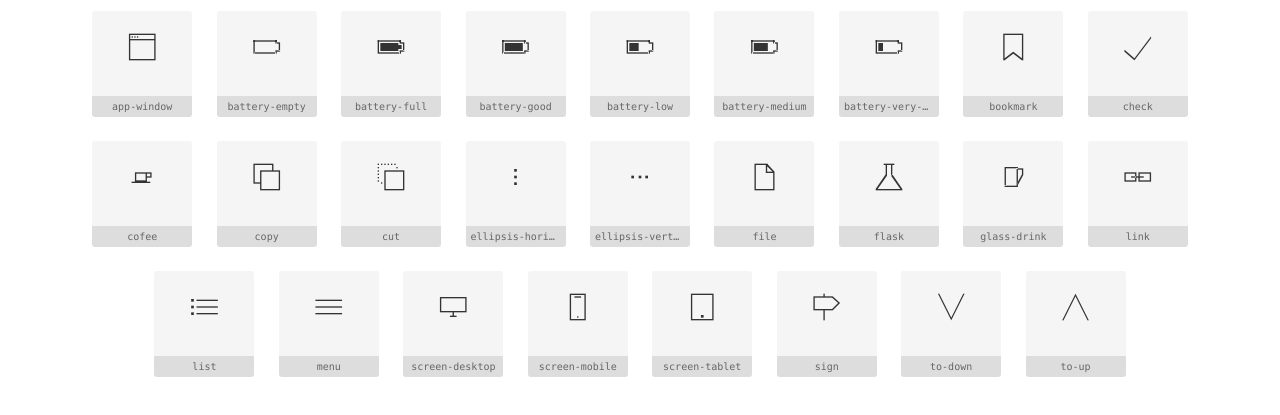
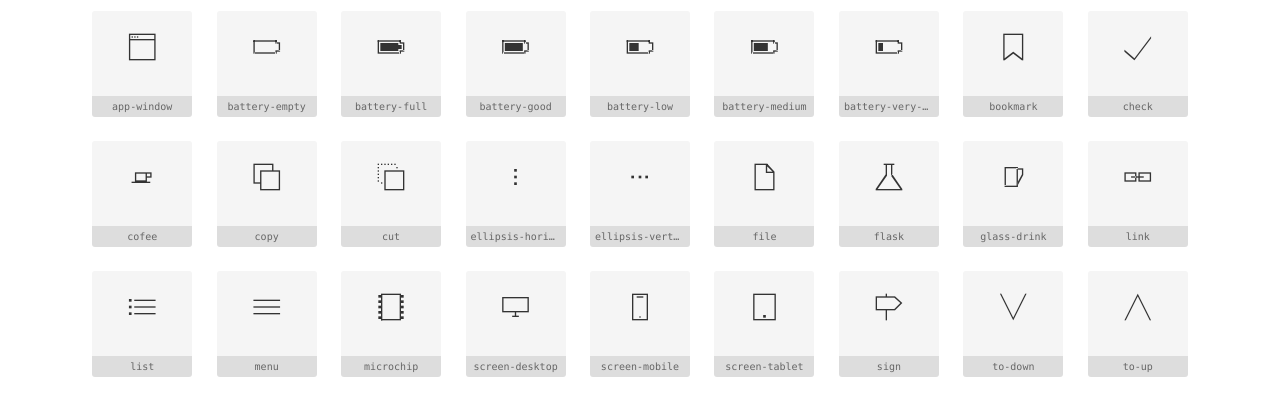
Before and after one commit to stellar-labs/icon-strike, a website: page docs/index.html in a window 1280 px wide. Shown: the part 89-504 px from the top of the page. Drawn offline with Linux system fonts and the light colour scheme.

Commit message:
added icon microchip

```diff
--- a/docs/icons.css
+++ b/docs/icons.css
@@ -1,10 +1,10 @@
 @font-face {
     font-family: "icons";
-    src: url("./icons.eot?79c5bce2e83e7fce5e42b0966be52ed7?#iefix") format("embedded-opentype"),
-url("./icons.woff2?79c5bce2e83e7fce5e42b0966be52ed7") format("woff2"),
-url("./icons.woff?79c5bce2e83e7fce5e42b0966be52ed7") format("woff"),
-url("./icons.ttf?79c5bce2e83e7fce5e42b0966be52ed7") format("truetype"),
-url("./icons.svg?79c5bce2e83e7fce5e42b0966be52ed7#icons") format("svg");
+    src: url("./icons.eot?c3d3780e1b648e9685f3727b88446743?#iefix") format("embedded-opentype"),
+url("./icons.woff2?c3d3780e1b648e9685f3727b88446743") format("woff2"),
+url("./icons.woff?c3d3780e1b648e9685f3727b88446743") format("woff"),
+url("./icons.ttf?c3d3780e1b648e9685f3727b88446743") format("truetype"),
+url("./icons.svg?c3d3780e1b648e9685f3727b88446743#icons") format("svg");
 }
 
 i {
@@ -82,21 +82,24 @@ i[class^="icon-"]:before, i[class*=" icon-"]:before {
 .icon-menu:before {
     content: "\f114";
 }
-.icon-screen-desktop:before {
+.icon-microchip:before {
     content: "\f115";
 }
-.icon-screen-mobile:before {
+.icon-screen-desktop:before {
     content: "\f116";
 }
-.icon-screen-tablet:before {
+.icon-screen-mobile:before {
     content: "\f117";
 }
-.icon-sign:before {
+.icon-screen-tablet:before {
     content: "\f118";
 }
-.icon-to-down:before {
+.icon-sign:before {
     content: "\f119";
 }
-.icon-to-up:before {
+.icon-to-down:before {
     content: "\f11a";
 }
+.icon-to-up:before {
+    content: "\f11b";
+}
--- a/docs/index.html
+++ b/docs/index.html
@@ -54,11 +54,11 @@
 
         @font-face {
     font-family: "icons";
-    src: url("./icons.eot?51b0f5a7f4a25e6150284e70fcd996bb?#iefix") format("embedded-opentype"),
-url("./icons.woff2?51b0f5a7f4a25e6150284e70fcd996bb") format("woff2"),
-url("./icons.woff?51b0f5a7f4a25e6150284e70fcd996bb") format("woff"),
-url("./icons.ttf?51b0f5a7f4a25e6150284e70fcd996bb") format("truetype"),
-url("./icons.svg?51b0f5a7f4a25e6150284e70fcd996bb#icons") format("svg");
+    src: url("./icons.eot?eff6f2aa9ffcf66c1203dedf22a9d259?#iefix") format("embedded-opentype"),
+url("./icons.woff2?eff6f2aa9ffcf66c1203dedf22a9d259") format("woff2"),
+url("./icons.woff?eff6f2aa9ffcf66c1203dedf22a9d259") format("woff"),
+url("./icons.ttf?eff6f2aa9ffcf66c1203dedf22a9d259") format("truetype"),
+url("./icons.svg?eff6f2aa9ffcf66c1203dedf22a9d259#icons") format("svg");
 }
 
 i {
@@ -136,23 +136,26 @@ i[class^="icon-"]:before, i[class*=" icon-"]:before {
 .icon-menu:before {
     content: "\f114";
 }
-.icon-screen-desktop:before {
+.icon-microchip:before {
     content: "\f115";
 }
-.icon-screen-mobile:before {
+.icon-screen-desktop:before {
     content: "\f116";
 }
-.icon-screen-tablet:before {
+.icon-screen-mobile:before {
     content: "\f117";
 }
-.icon-sign:before {
+.icon-screen-tablet:before {
     content: "\f118";
 }
-.icon-to-down:before {
+.icon-sign:before {
     content: "\f119";
 }
+.icon-to-down:before {
+    content: "\f11a";
+}
 .icon-to-up:before {
-    content: "\f11a";
+    content: "\f11b";
 }
 
 
@@ -345,6 +348,15 @@ i[class^="icon-"]:before, i[class*=" icon-"]:before {
 
         <div class="preview">
             <span class="inner">
+                <i class="icon-microchip"></i>
+            </span>
+            <br>
+            <span class='label'>microchip</span>
+        </div>
+
+
+        <div class="preview">
+            <span class="inner">
                 <i class="icon-screen-desktop"></i>
             </span>
             <br>
```
Also changed, not shown: docs/icons.json (+7 -6 lines), dist/icons.css, dist/icons.html, dist/icons.json, dist/icons.svg, dist/icons.ttf, dist/icons.woff, dist/icons.woff2, docs/icons.svg, docs/icons.ttf, docs/icons.woff, docs/icons.woff2, src/img/microchip.svg (added), 2 other files.
